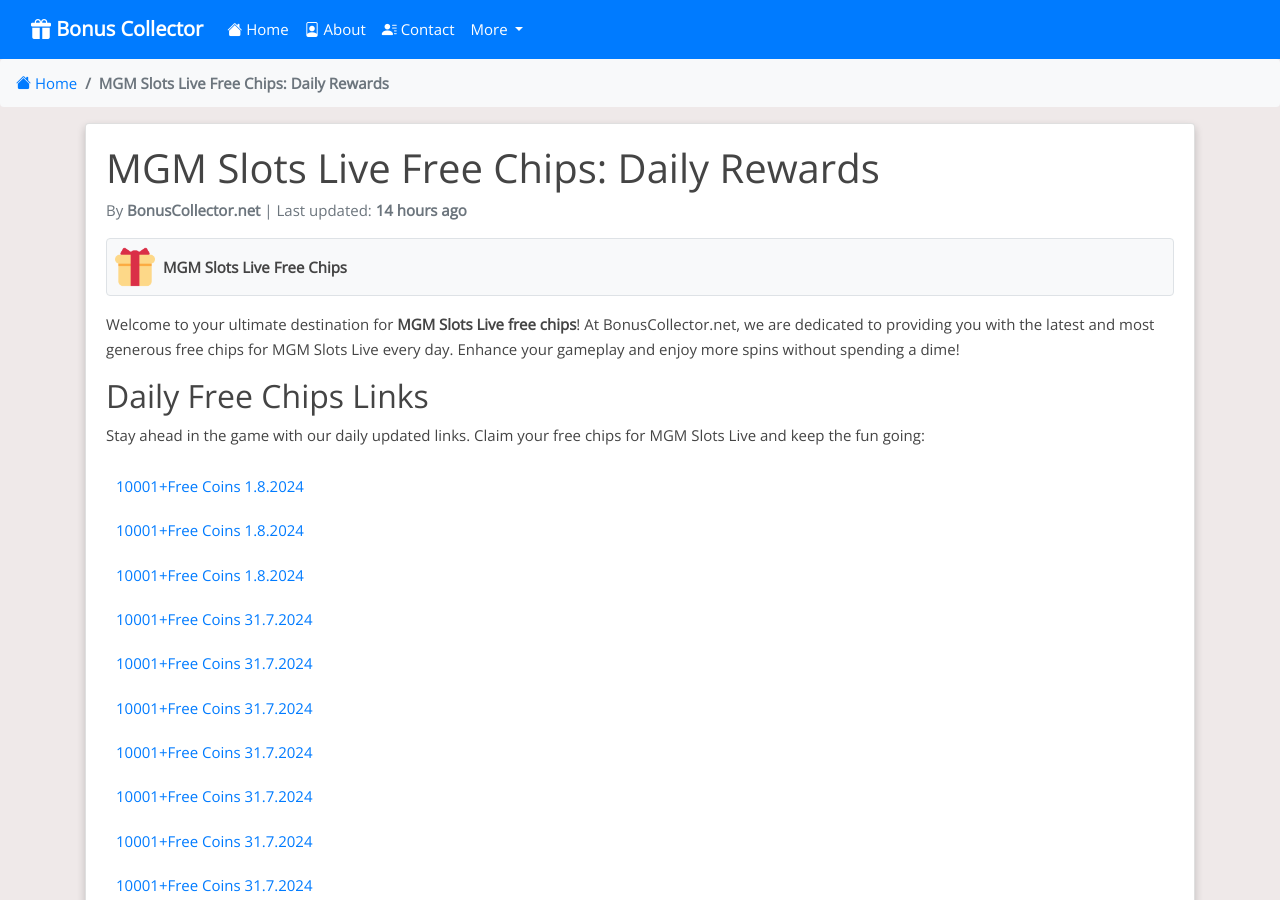
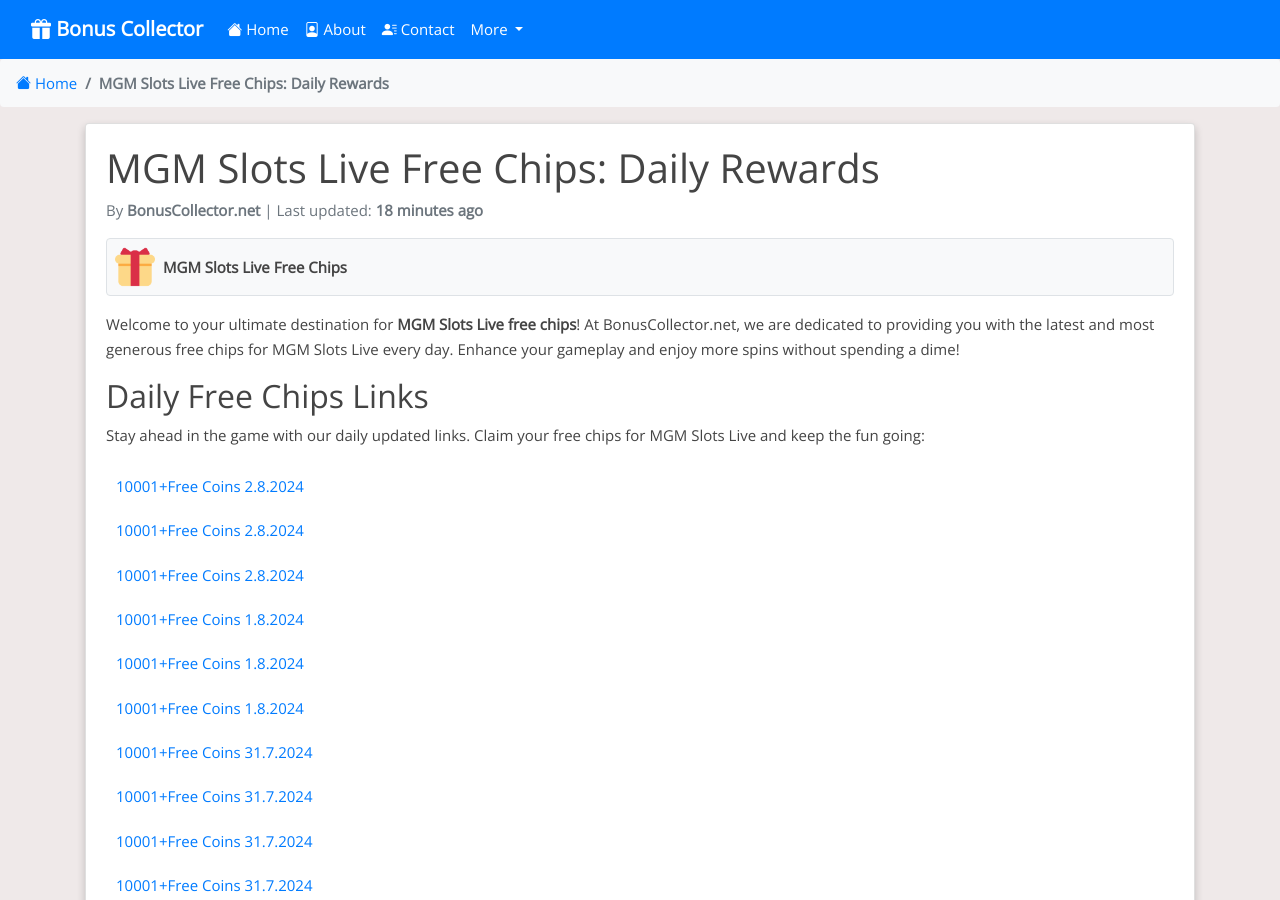
Before and after one commit to Prollad99/bs-net, a Jekyll site: the page built from _posts/2024-07-30-mgm-slots-live.md, in a window 1280 px wide and 900 px high. Built offline with Jekyll 4.4.1, drawn with Linux system fonts in a browser that asks for light colours; nearby versions of some CDN libraries; comment, search, counter and statistics services are not loaded; some of the changed text lies outside the part shown.

Commit message:
Update mgm-slots-live reward links and last modified date

```diff
--- a/_data/include_files.yml
+++ b/_data/include_files.yml
@@ -59,7 +59,7 @@
   last_modified: 2024-07-19 12:00:00
 
 mgm-slots-live.html:
-  last_modified: 2024-08-01 03:15:40
+  last_modified: 2024-08-01 17:13:40
 
 wizard-of-oz.html:
   last_modified: 2024-08-01 03:36:38
--- a/_includes/mgm-slots-live.html
+++ b/_includes/mgm-slots-live.html
@@ -1,4 +1,7 @@
 <html><body><div class="reward"><ul>
+<li><a href="http://mgm.play-freebies.com/3ymvOJC">10001+free coins 2.8.2024</a></li>
+<li><a href="https://mgm.play-freebies.com/3WJwfXV">10001+free coins 2.8.2024</a></li>
+<li><a href="https://landingpages.mgmslotslive.com/2.37.100281/site/pages/landingshow/index.html?coupon=RMGM_1M_20240801_IG_xzcu_CM">10001+free coins 2.8.2024</a></li>
 <li><a href="https://mgm.play-freebies.com/3WHvOgC">10001+free coins 1.8.2024</a></li>
 <li><a href="https://mgm.play-freebies.com/4droIST">10001+free coins 1.8.2024</a></li>
 <li><a href="http://mgm.play-freebies.com/4d3zijo">10001+free coins 1.8.2024</a></li>
```
Also changed, not shown: other parts of _includes/mgm-slots-live.html (+0 -3 lines), links-json/mgm-slots-live.json (+12 -12 lines).
